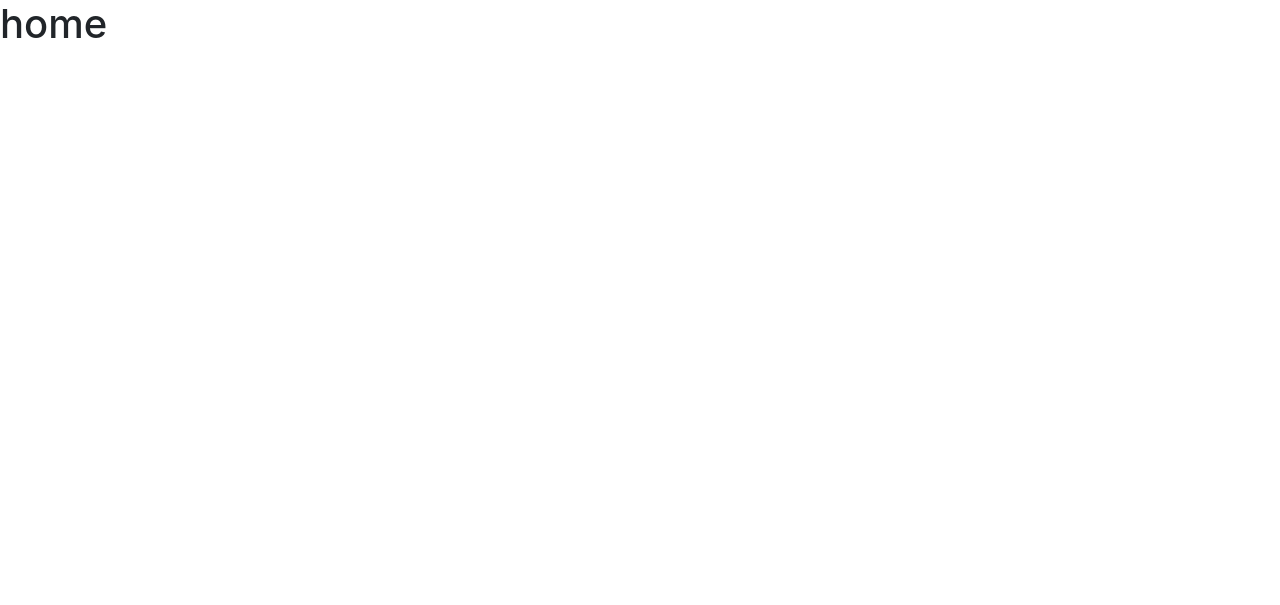
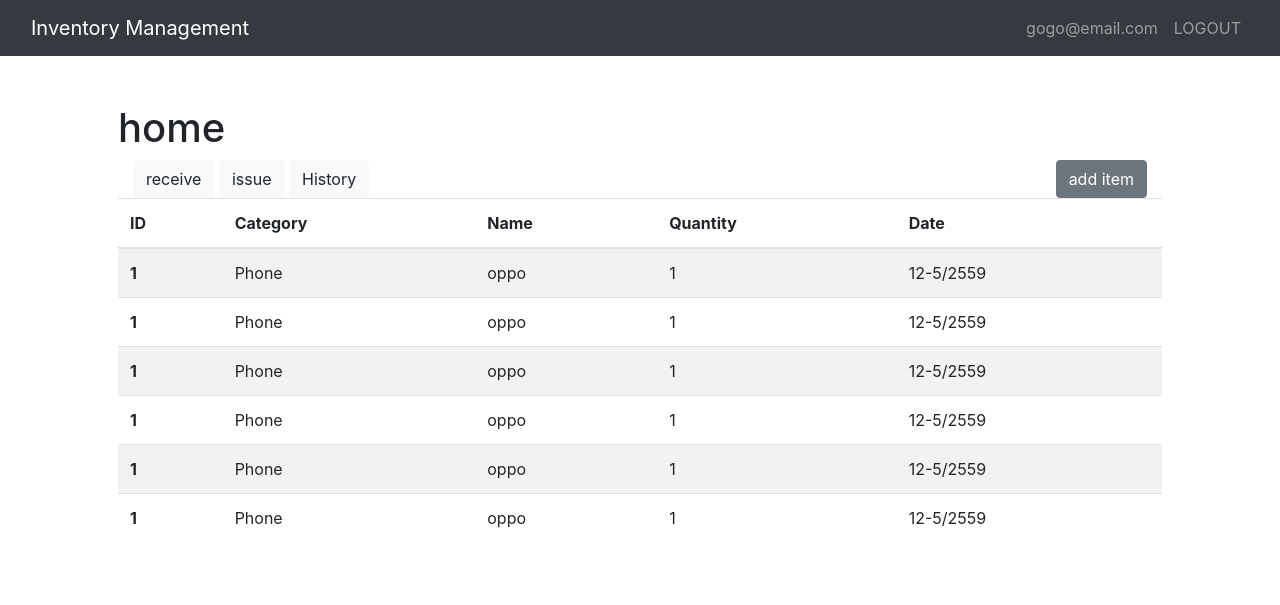
Before and after one commit to ReemWSW/inventory-management, a Django app: page / in a window 1280 px wide. Before the commit the part shown is almost empty. Shown: the top 605 px of the page. Run offline with Django 3.2, Linux system fonts and the light colour scheme.

Commit message:
edit ui base, navbar and home

```diff
--- a/inventory_project/templates/base/base.html
+++ b/inventory_project/templates/base/base.html
@@ -8,8 +8,12 @@
     <link rel="stylesheet" href="https://cdn.jsdelivr.net/npm/bootstrap@4.5.3/dist/css/bootstrap.min.css" integrity="sha384-TX8t27EcRE3e/ihU7zmQxVncDAy5uIKz4rEkgIXeMed4M0jlfIDPvg6uqKI2xXr2" crossorigin="anonymous">
 </head>
     <body>
-        {% block content %}
-        {% endblock %}
+
+        {% include 'base/navbar.html' %}
+        <div class="container p-5">
+            {% block content %}
+            {% endblock %}
+        </div>
         <script src="https://code.jquery.com/jquery-3.5.1.slim.min.js" integrity="sha384-DfXdz2htPH0lsSSs5nCTpuj/zy4C+OGpamoFVy38MVBnE+IbbVYUew+OrCXaRkfj" crossorigin="anonymous"></script>
         <script src="https://cdn.jsdelivr.net/npm/bootstrap@4.5.3/dist/js/bootstrap.bundle.min.js" integrity="sha384-ho+j7jyWK8fNQe+A12Hb8AhRq26LrZ/JpcUGGOn+Y7RsweNrtN/tE3MoK7ZeZDyx" crossorigin="anonymous"></script>
     </body>
--- /dev/null
+++ b/inventory_project/templates/base/navbar.html
@@ -0,0 +1,20 @@
+<nav class="navbar navbar-expand-lg navbar-dark bg-dark ">
+    <div class="container-fluid">
+
+        <a class="navbar-brand" href="#">Inventory Management</a>
+        <button class="navbar-toggler" type="button" data-toggle="collapse" data-target="#navbarSupportedContent"
+            aria-controls="navbarSupportedContent" aria-expanded="false" aria-label="Toggle navigation">
+            <span class="navbar-toggler-icon"></span>
+        </button>
+        <div class="float-right">
+            <ul class="navbar-nav mr-auto">
+                <li class="nav-item">
+                    <a class="nav-link" href="#">gogo@email.com</a>
+                </li>
+                <li class="nav-item">
+                    <a class="nav-link" href="#">LOGOUT</a>
+                </li>
+            </ul>
+        </div>
+    </div>
+</nav>
--- a/inventory_project/templates/inventory/home.html
+++ b/inventory_project/templates/inventory/home.html
@@ -3,5 +3,65 @@
 <!-- {% block title %}home{% endblock title %} -->
 
 {% block content %}
-    <h1>home</h1>
+<h1>home</h1>
+
+<div class="container-fluid">
+    <button type="button" class="btn btn-light">receive</button>
+    <button type="button" class="btn btn-light">issue</button>
+    <button type="button" class="btn btn-light">History</button>
+
+    <button type="button" class="btn btn-secondary float-right">add item</button>
+</div>
+
+<table class="table table-striped">
+    <thead>
+        <tr>
+            <th scope="col">ID</th>
+            <th scope="col">Category</th>
+            <th scope="col">Name</th>
+            <th scope="col">Quantity</th>
+            <th scope="col">Date</th>
+        </tr>
+    </thead>
+    <tbody>
+        <tr>
+            <th scope="row">1</th>
+            <td>Phone</td>
+            <td>oppo</td>
+            <td>1</td>
+            <td>12-5/2559</td>
+        </tr>
+        <tr>
+            <th scope="row">1</th>
+            <td>Phone</td>
+            <td>oppo</td>
+            <td>1</td>
+            <td>12-5/2559</td>
+        </tr><tr>
+            <th scope="row">1</th>
+            <td>Phone</td>
+            <td>oppo</td>
+            <td>1</td>
+            <td>12-5/2559</td>
+        </tr><tr>
+            <th scope="row">1</th>
+            <td>Phone</td>
+            <td>oppo</td>
+            <td>1</td>
+            <td>12-5/2559</td>
+        </tr><tr>
+            <th scope="row">1</th>
+            <td>Phone</td>
+            <td>oppo</td>
+            <td>1</td>
+            <td>12-5/2559</td>
+        </tr><tr>
+            <th scope="row">1</th>
+            <td>Phone</td>
+            <td>oppo</td>
+            <td>1</td>
+            <td>12-5/2559</td>
+        </tr>
+    </tbody>
+</table>
 {% endblock %}
```
